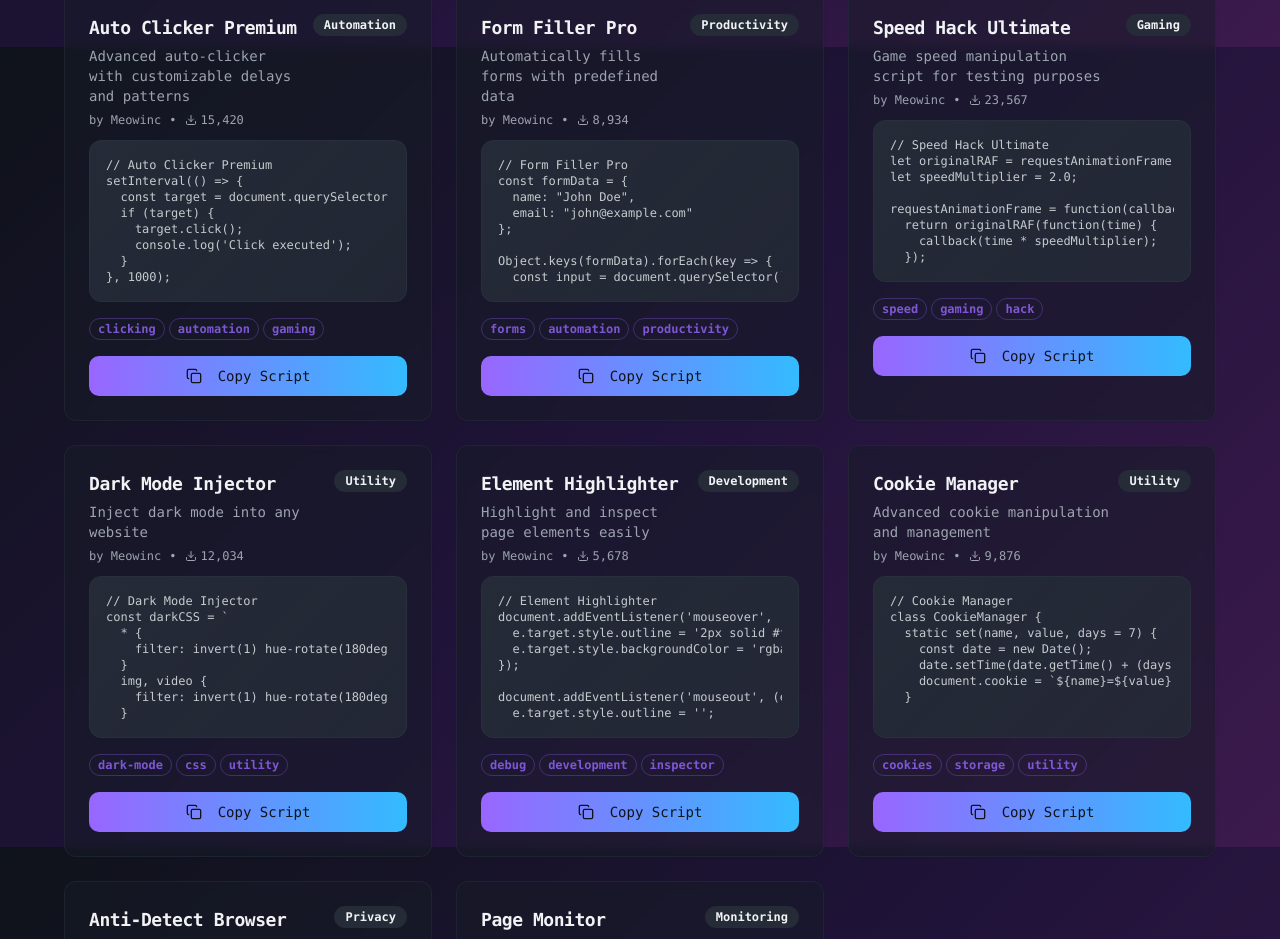
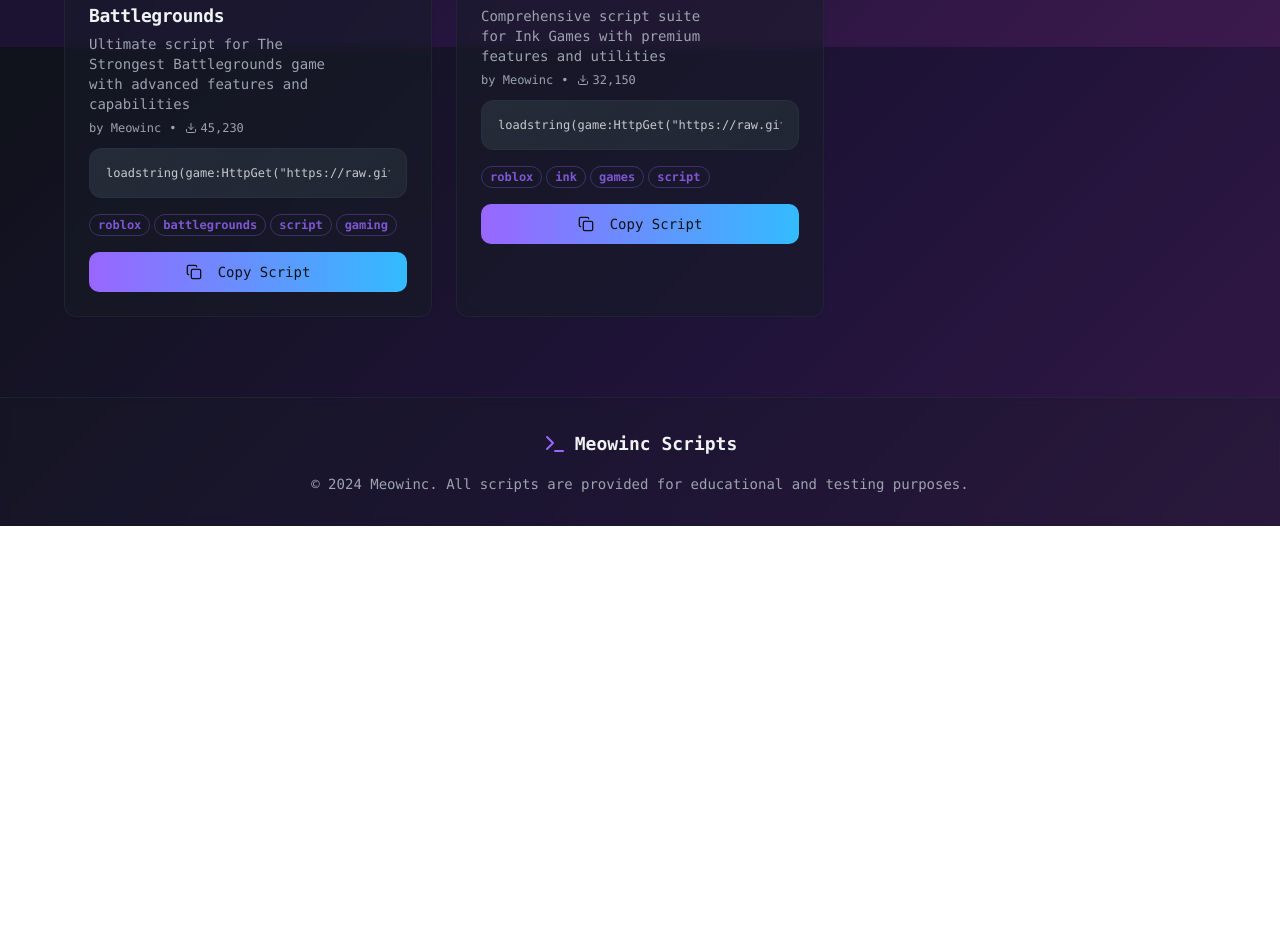
Before and after one commit to meowinc-owner/meowincscripts, a React (Vite) app: page / in a window 1280 px wide. Shown: the part 753-1692 px from the top of the page. After the commit the page ends 1279 px from the top, so only its background shows below. Built offline with nearby package versions, Linux system fonts and the light colour scheme.

Commit message:
Remove buttons and update scripts
Remove "Browse Scripts" and "View Documentation" buttons. Replace existing scripts with "The Strongest Battlegrounds" and "Ink Games".

```diff
--- a/src/data/scripts.ts
+++ b/src/data/scripts.ts
@@ -1,160 +1,22 @@
 export const mockScripts = [
   {
     id: "1",
-    name: "Auto Clicker Premium",
-    description: "Advanced auto-clicker with customizable delays and patterns",
-    code: `// Auto Clicker Premium
-setInterval(() => {
-  const target = document.querySelector('.target-element');
-  if (target) {
-    target.click();
-    console.log('Click executed');
-  }
-}, 1000);`,
-    category: "Automation",
-    tags: ["clicking", "automation", "gaming"],
-    downloads: 15420,
+    name: "The Strongest Battlegrounds",
+    description: "Ultimate script for The Strongest Battlegrounds game with advanced features and capabilities",
+    code: `loadstring(game:HttpGet("https://raw.githubusercontent.com/hehehe9028/meowinc-the-strongest-battleground/refs/heads/main/meowinc%20the%20strongest%20battleground"))()`,
+    category: "Gaming",
+    tags: ["roblox", "battlegrounds", "script", "gaming"],
+    downloads: 45230,
     author: "Meowinc"
   },
   {
     id: "2",
-    name: "Form Filler Pro",
-    description: "Automatically fills forms with predefined data",
-    code: `// Form Filler Pro
-const formData = {
-  name: "John Doe",
-  email: "john@example.com"
-};
-
-Object.keys(formData).forEach(key => {
-  const input = document.querySelector(\`[name="\${key}"]\`);
-  if (input) input.value = formData[key];
-});`,
-    category: "Productivity",
-    tags: ["forms", "automation", "productivity"],
-    downloads: 8934,
-    author: "Meowinc"
-  },
-  {
-    id: "3",
-    name: "Speed Hack Ultimate",
-    description: "Game speed manipulation script for testing purposes",
-    code: `// Speed Hack Ultimate
-let originalRAF = requestAnimationFrame;
-let speedMultiplier = 2.0;
-
-requestAnimationFrame = function(callback) {
-  return originalRAF(function(time) {
-    callback(time * speedMultiplier);
-  });
-};`,
+    name: "Ink Games",
+    description: "Comprehensive script suite for Ink Games with premium features and utilities",
+    code: `loadstring(game:HttpGet("https://raw.githubusercontent.com/hehehe9028/MEOWINC-ink-game/refs/heads/main/meowinc%20ink%20game"))()`,
     category: "Gaming",
-    tags: ["speed", "gaming", "hack"],
-    downloads: 23567,
-    author: "Meowinc"
-  },
-  {
-    id: "4",
-    name: "Dark Mode Injector",
-    description: "Inject dark mode into any website",
-    code: `// Dark Mode Injector
-const darkCSS = \`
-  * {
-    filter: invert(1) hue-rotate(180deg) !important;
-  }
-  img, video {
-    filter: invert(1) hue-rotate(180deg) !important;
-  }
-\`;
-
-const style = document.createElement('style');
-style.textContent = darkCSS;
-document.head.appendChild(style);`,
-    category: "Utility",
-    tags: ["dark-mode", "css", "utility"],
-    downloads: 12034,
-    author: "Meowinc"
-  },
-  {
-    id: "5",
-    name: "Element Highlighter",
-    description: "Highlight and inspect page elements easily",
-    code: `// Element Highlighter
-document.addEventListener('mouseover', (e) => {
-  e.target.style.outline = '2px solid #ff0000';
-  e.target.style.backgroundColor = 'rgba(255,0,0,0.1)';
-});
-
-document.addEventListener('mouseout', (e) => {
-  e.target.style.outline = '';
-  e.target.style.backgroundColor = '';
-});`,
-    category: "Development",
-    tags: ["debug", "development", "inspector"],
-    downloads: 5678,
-    author: "Meowinc"
-  },
-  {
-    id: "6",
-    name: "Cookie Manager",
-    description: "Advanced cookie manipulation and management",
-    code: `// Cookie Manager
-class CookieManager {
-  static set(name, value, days = 7) {
-    const date = new Date();
-    date.setTime(date.getTime() + (days * 24 * 60 * 60 * 1000));
-    document.cookie = \`\${name}=\${value};expires=\${date.toUTCString()};path=/\`;
-  }
-
-  static get(name) {
-    return document.cookie.split(';')
-      .find(c => c.trim().startsWith(name + '='))
-      ?.split('=')[1];
-  }
-}`,
-    category: "Utility",
-    tags: ["cookies", "storage", "utility"],
-    downloads: 9876,
-    author: "Meowinc"
-  },
-  {
-    id: "7",
-    name: "Anti-Detect Browser",
-    description: "Browser fingerprint spoofing and detection prevention",
-    code: `// Anti-Detect Browser
-Object.defineProperty(navigator, 'userAgent', {
-  get: () => 'Mozilla/5.0 (Windows NT 10.0; Win64; x64) AppleWebKit/537.36'
-});
-
-Object.defineProperty(navigator, 'platform', {
-  get: () => 'Win32'
-});
-
-// Spoof timezone
-Date.prototype.getTimezoneOffset = () => -480;`,
-    category: "Privacy",
-    tags: ["privacy", "fingerprint", "detection"],
-    downloads: 18543,
-    author: "Meowinc"
-  },
-  {
-    id: "8",
-    name: "Page Monitor",
-    description: "Monitor page changes and get notifications",
-    code: `// Page Monitor
-let lastContent = document.body.innerHTML;
-
-setInterval(() => {
-  const currentContent = document.body.innerHTML;
-  if (currentContent !== lastContent) {
-    console.log('Page changed!');
-    notification.new('Page Updated', 'Content has changed');
-    lastContent = currentContent;
-  }
-}, 5000);`,
-    category: "Monitoring",
-    tags: ["monitoring", "notifications", "automation"],
-    downloads: 7234,
+    tags: ["roblox", "ink", "games", "script"],
+    downloads: 32150,
     author: "Meowinc"
   }
 ];
--- a/src/pages/Index.tsx
+++ b/src/pages/Index.tsx
@@ -65,16 +65,6 @@ const Index = () => {
             </div>
           </div>
 
-          <div className="flex items-center justify-center gap-4 animate-fade-in" style={{animationDelay: '600ms'}}>
-            <Button className="bg-gradient-to-r from-primary to-accent glow-primary">
-              <Zap size={16} className="mr-2" />
-              Browse Scripts
-            </Button>
-            <Button variant="outline" className="border-primary/30 text-primary hover:bg-primary/10">
-              <Code size={16} className="mr-2" />
-              View Documentation
-            </Button>
-          </div>
         </div>
       </section>
 
```
